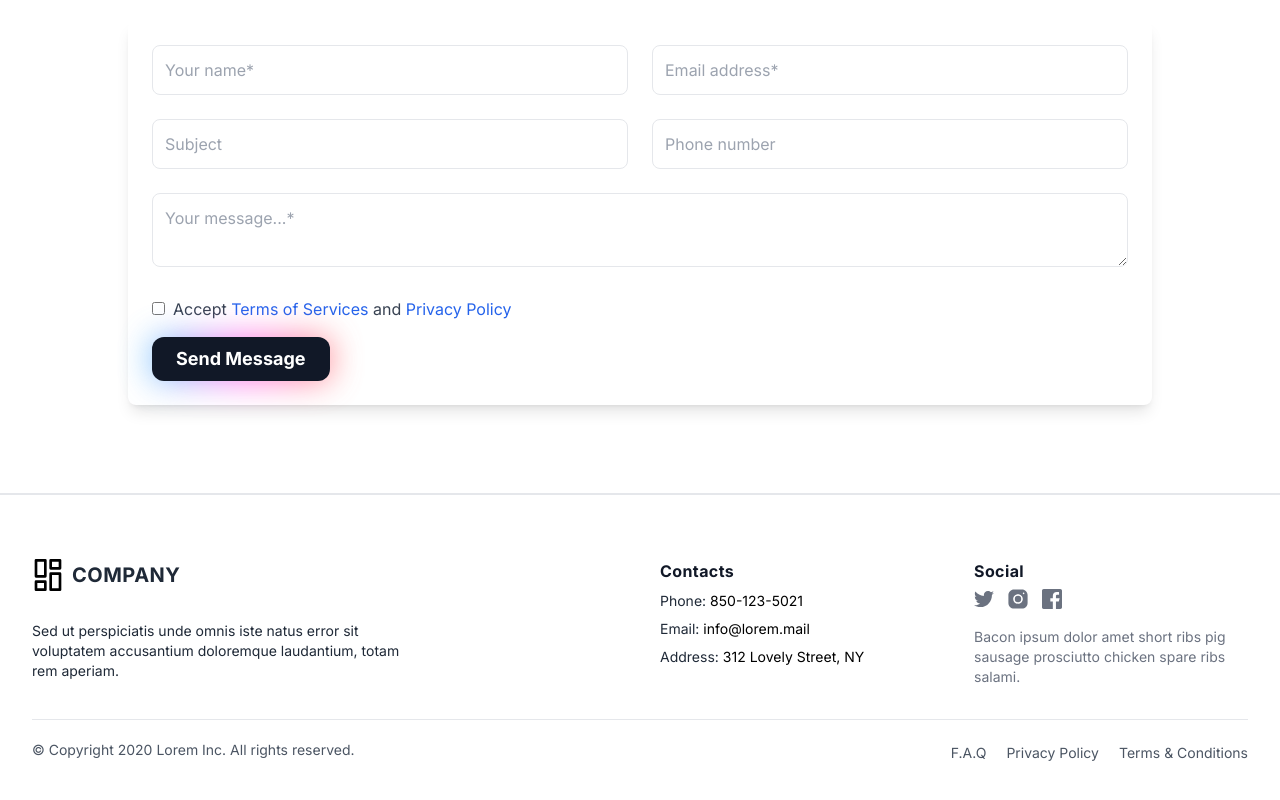
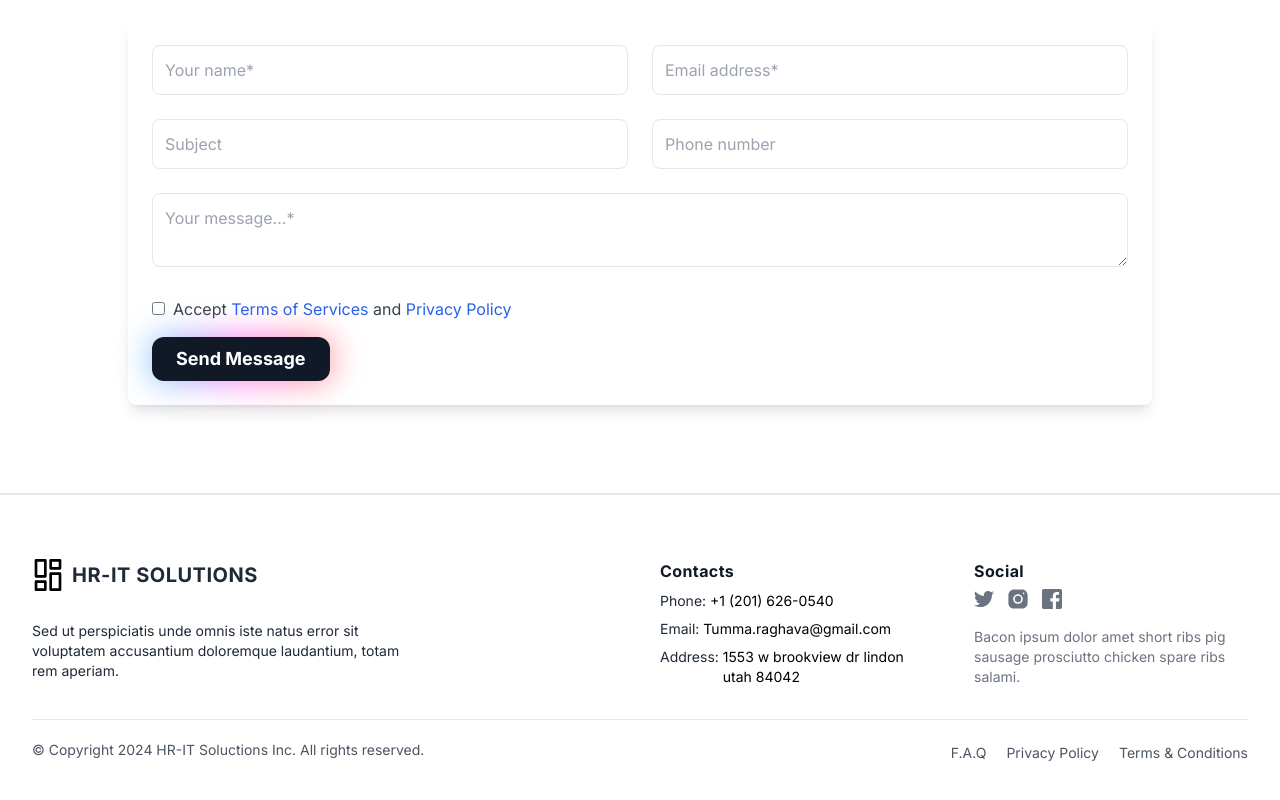
Before and after one commit to akash9676/HR-IT-Website, a Next.js app: page / in a window 1280 px wide. Shown: the part 3249-4049 px from the top of the page. Built offline with nearby package versions, Linux system fonts and the light colour scheme.

Commit message:
Updated Footer

```diff
--- a/app/components/Footer.tsx
+++ b/app/components/Footer.tsx
@@ -1,7 +1,6 @@
 "use client";
 import React from "react";
 import { Play, CheckCircle } from "lucide-react";
-
 
 const Footer = () => {
     return (
@@ -36,7 +35,7 @@ const Footer = () => {
                                 ></rect>
                             </svg>
                             <span className="ml-2 text-xl font-bold tracking-wide text-gray-800 uppercase">
-                                Company
+                                HR-IT Solutions
                             </span>
                         </a>
                         <div className="mt-6 lg:max-w-sm">
@@ -45,7 +44,6 @@ const Footer = () => {
                                 sit voluptatem accusantium doloremque
                                 laudantium, totam rem aperiam.
                             </p>
-
                         </div>
                     </div>
                     <div className="space-y-2 text-sm">
@@ -60,7 +58,7 @@ const Footer = () => {
                                 title="Our phone"
                                 className="transition-colors duration-300 text-deep-purple-accent-400 hover:text-deep-purple-800"
                             >
-                                850-123-5021
+                                +1 (201) 626-0540
                             </a>
                         </div>
                         <div className="flex">
@@ -71,21 +69,12 @@ const Footer = () => {
                                 title="Our email"
                                 className="transition-colors duration-300 text-deep-purple-accent-400 hover:text-deep-purple-800"
                             >
-                                info@lorem.mail
+                                Tumma.raghava@gmail.com
                             </a>
                         </div>
                         <div className="flex">
                             <p className="mr-1 text-gray-800">Address:</p>
-                            <a
-                                href="https://www.google.com/maps"
-                                target="_blank"
-                                rel="noopener noreferrer"
-                                aria-label="Our address"
-                                title="Our address"
-                                className="transition-colors duration-300 text-deep-purple-accent-400 hover:text-deep-purple-800"
-                            >
-                                312 Lovely Street, NY
-                            </a>
+                            <p>1553 w brookview dr lindon utah 84042</p>
                         </div>
                     </div>
                     <div>
@@ -153,7 +142,7 @@ const Footer = () => {
                 </div>
                 <div className="flex flex-col-reverse justify-between pt-5 pb-10 border-t lg:flex-row">
                     <p className="text-sm text-gray-600">
-                        © Copyright 2020 Lorem Inc. All rights reserved.
+                        © Copyright 2024 HR-IT Soluctions Inc. All rights reserved.
                     </p>
                     <ul className="flex flex-col mb-3 space-y-2 lg:mb-0 sm:space-y-0 sm:space-x-5 sm:flex-row">
                         <li>
```
